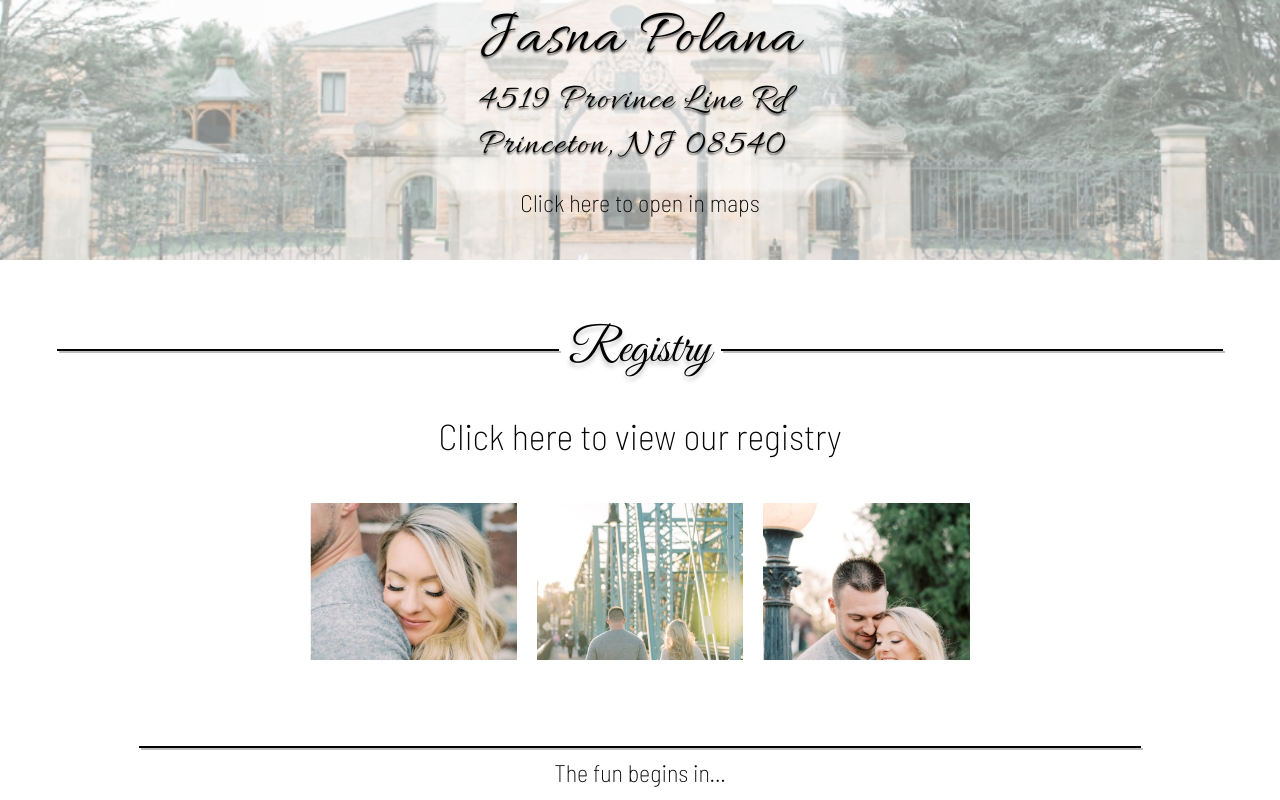
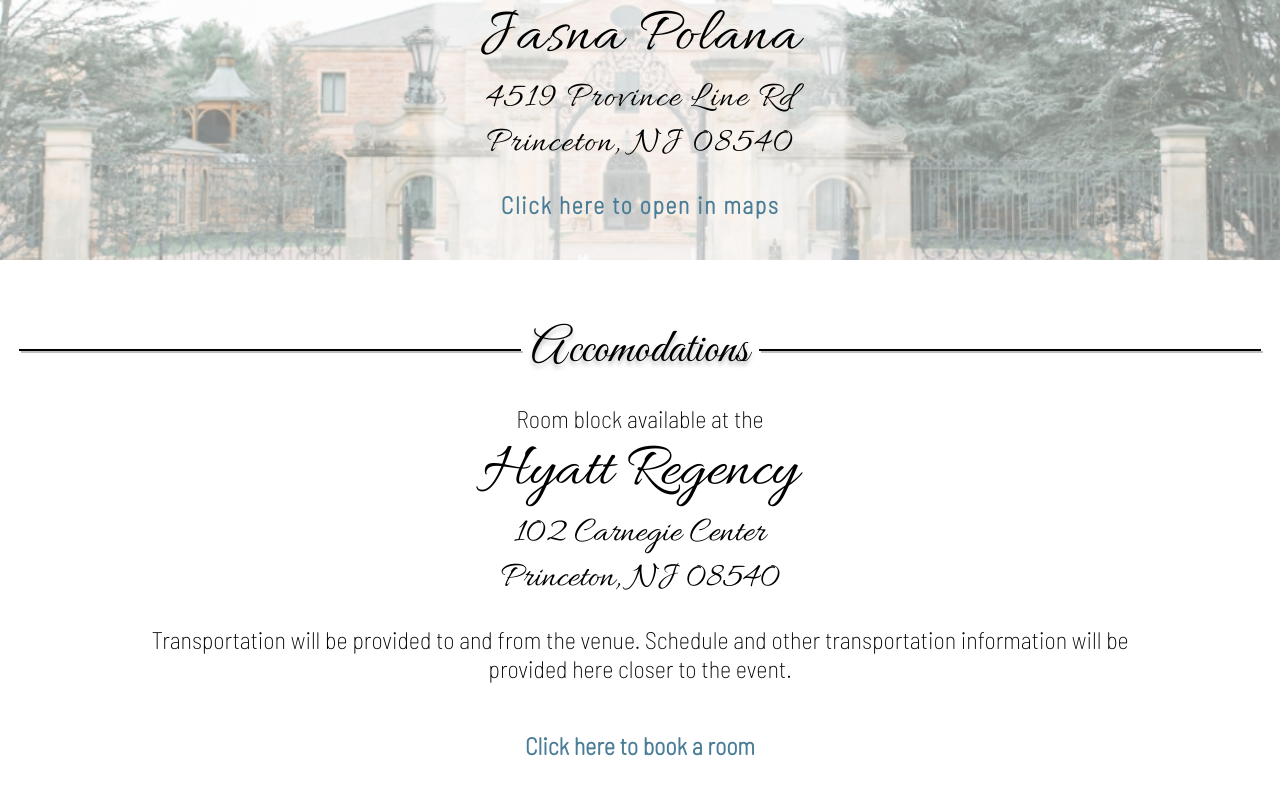
Before and after one commit to rjw1428/wedding-site, an Angular app: page / in a window 1280 px wide. Shown: the part 940-1740 px from the top of the page. Built offline with nearby package versions, Linux system fonts and the light colour scheme.

Commit message:
[accomodations] added accomodations page, colored links

```diff
--- a/src/app/app.component.html
+++ b/src/app/app.component.html
@@ -1,7 +1,7 @@
 <app-home class="page full-page"></app-home>
 <!-- <app-story class="page full-page"></app-story> -->
 <app-location class="page half-page"></app-location>
-<!-- <app-accomodations class="page half-page"></app-accomodations> -->
+<app-accomodations class="page large-page"></app-accomodations>
 <!-- <app-itinerary class="page full-page"></app-itinerary> -->
 <app-links class="page half-page"></app-links>
 
--- a/src/app/app.component.scss
+++ b/src/app/app.component.scss
@@ -21,3 +21,7 @@
 .half-page {
     height: 50vh;
 }
+
+.large-page {
+    height: 65vh;
+}
--- a/src/app/components/title/title.component.scss
+++ b/src/app/components/title/title.component.scss
@@ -23,6 +23,7 @@
     border: 1px solid;
     width: min(100%, 500px);
     box-shadow: 2px 2px rgba(0, 0, 0, 0.25);
+    background: black;
 }
 
 .double {
--- a/src/app/pages/accomodations/accomodations.component.html
+++ b/src/app/pages/accomodations/accomodations.component.html
@@ -1 +1,13 @@
 <app-title title="Accomodations"></app-title>
+
+<div class="container">
+    <p>Room block available at the</p>
+    <h2>Hyatt Regency</h2>
+    <h4>102 Carnegie Center</h4>
+    <h4>Princeton, NJ 08540</h4>
+</div>
+
+<p style="width: 80%; padding-bottom: 2em;">Transportation will be provided to and from the venue. Schedule and other transportation information will be provided here closer to the event.</p>
+
+<a href="https://www.hyatt.com/en-US/group-booking/PRINC/G-MCBW" target="_blank" class="link">Click here to book a room</a>
+<a href="https://goo.gl/maps/2ttAAEMQRZznJxF87" target="_blank" class="link">Click here to open in maps</a>
--- a/src/app/pages/accomodations/accomodations.component.scss
+++ b/src/app/pages/accomodations/accomodations.component.scss
@@ -0,0 +1,19 @@
+:host {
+    // justify-content: center;
+}
+
+.container {
+    display: flex;
+    flex-direction: column;
+    justify-content: center;
+    align-items: center;
+}
+
+p {
+    font-size: 2em;
+    text-align: center;
+}
+
+a {
+    margin-bottom: 1em;
+}
--- a/src/app/pages/home/home.component.scss
+++ b/src/app/pages/home/home.component.scss
@@ -50,6 +50,7 @@
 .date {
   margin-bottom: 80px;
   animation: fadeIn 2000ms 3000ms both;
+  text-shadow: 0px 2px 2px rgba(0, 0, 0, 0.65);
 }
 
 @keyframes fallIn {
--- a/src/app/pages/location/location.component.html
+++ b/src/app/pages/location/location.component.html
@@ -1,11 +1,10 @@
 <app-title title='Location'></app-title>
-
 
 <div class="content-box">
     <h2>Jasna Polana</h2>
 
     <h4>4519 Province Line Rd</h4>
     <h4>Princeton, NJ 08540</h4>
+
+    <a href="https://goo.gl/maps/ojKuM1jk6rszp7LL6" target="_blank" class="link">Click here to open in maps</a>
 </div>
-
-<a href="https://goo.gl/maps/ojKuM1jk6rszp7LL6" target="_blank" class="link">Click here to open in maps</a>
--- a/src/app/pages/location/location.component.scss
+++ b/src/app/pages/location/location.component.scss
@@ -3,8 +3,10 @@
 :host {
     position: relative;
     display: flex;
-    justify-content: space-between;
+    // justify-content: space-between;
+    justify-content: center;
 }
+
 :host:before {
     content: '';
     opacity: 0.5;
@@ -17,17 +19,8 @@
     background-size: cover;
 }
 
-.link {
-    position: relative;
-    font-family: 'Barlow Semi Condensed', sans-serif;
-    font-size: 2em;
-    margin-bottom: 2em;
-    text-decoration: none;
-    cursor: pointer;
-}
-
-a:visited {
-    color: black
+a.link {
+    margin: 1em;
 }
 
 .content-box {
@@ -37,6 +30,9 @@
     padding: 20px 40px;
     box-shadow: 0 0 10px white;
     letter-spacing: 1.5px;
+    display: flex;
+    flex-direction: column;
+    align-items: center;
 }
 
 @media screen and (max-width: 450px) {
--- a/src/styles.scss
+++ b/src/styles.scss
@@ -9,8 +9,8 @@
 }
 
 p {
-    margin-bottom: 0;
-    font-family: 'Barlow Semi Condensed', sans-serif;
+  margin-bottom: 0;
+  font-family: 'Barlow Semi Condensed', sans-serif;
 }
 
 @media screen and (max-width: 330px) {
@@ -19,12 +19,16 @@
   }
 }
 
-h4, h3, h2, h1 {
+h4,
+h3,
+h2,
+h1 {
   position: relative;
   font-family: 'Allura', cursive;
-  text-shadow: 0px 2px 2px rgba(0, 0, 0, 0.65);
+  // text-shadow: 0px 2px 2px rgba(0, 0, 0, 0.65);
   margin: 0;
-  font-weight: 400
+  font-weight: 400;
+  text-align: center;
 }
 
 h1 {
@@ -50,8 +54,9 @@
   font-size: 2em;
   margin-bottom: 2em;
   text-decoration: none;
-  color: black;
   cursor: pointer;
+  font-weight: bold;
+  color: rgb(75, 125, 150);
 }
 
 a:link {
@@ -59,5 +64,5 @@
 }
 
 a:visited {
-  color: black
+  color: rgb(75, 125, 150);
 }
```
